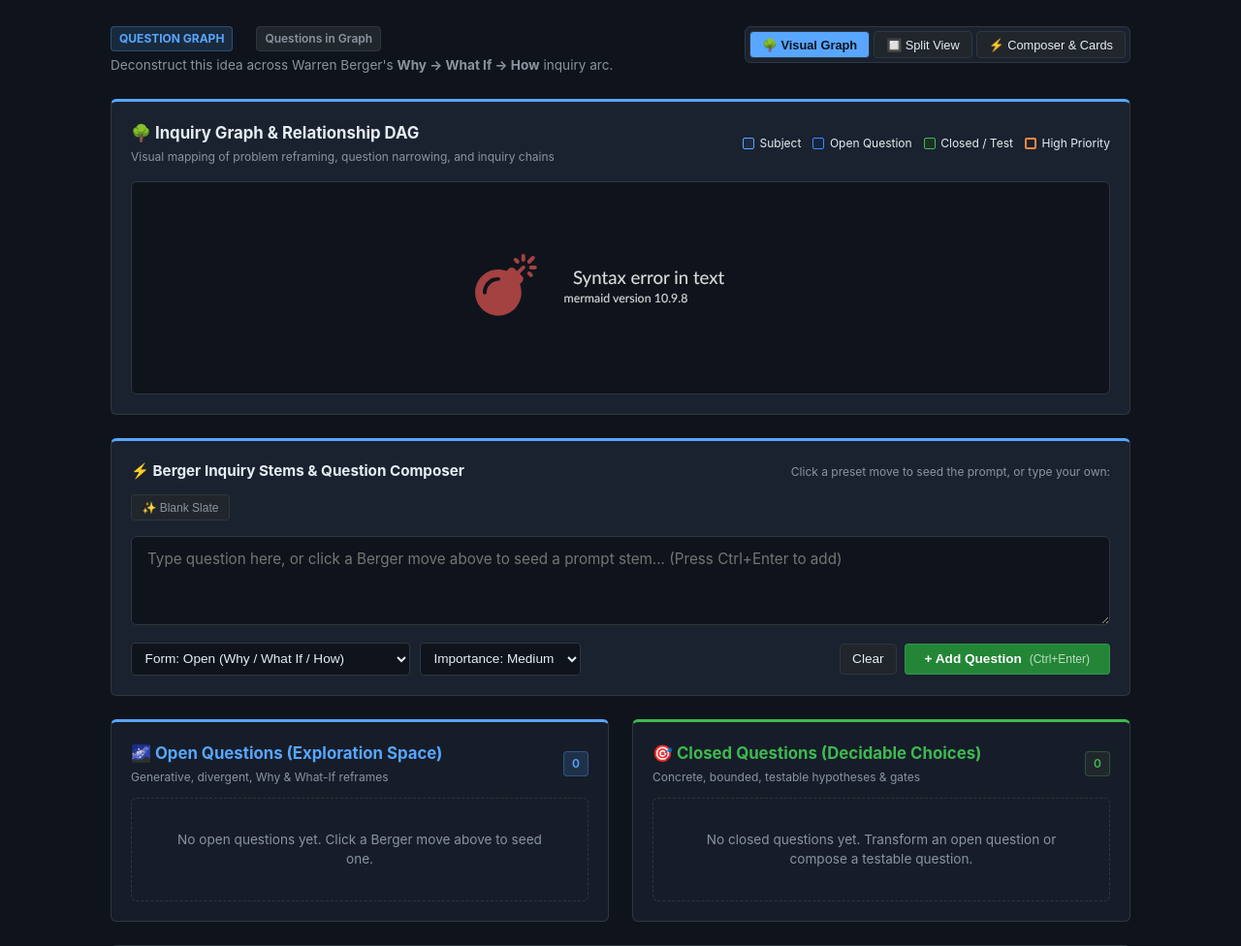
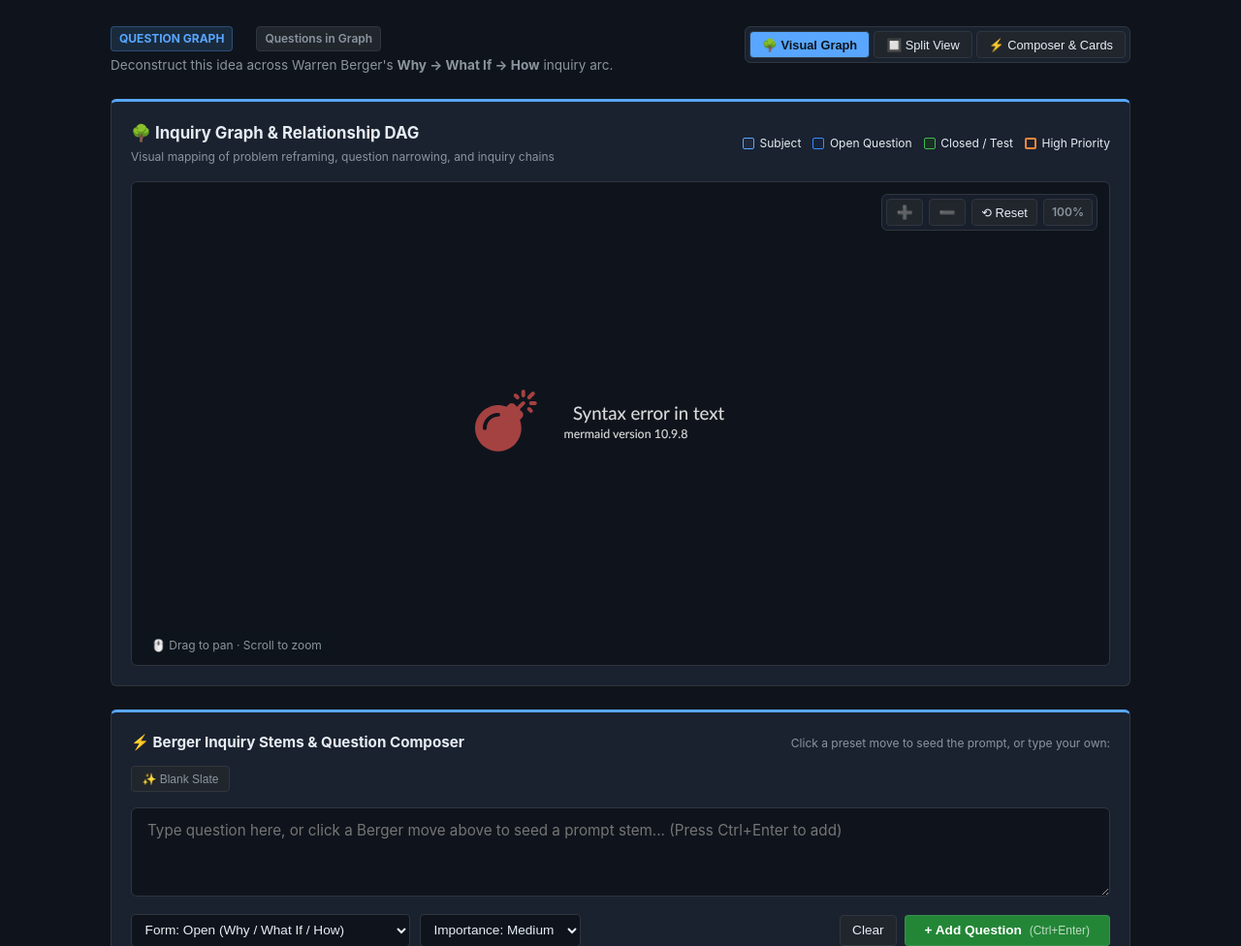
Before and after one commit to jrdstall/tinkerspace, a Python web app: template iw/web/templates/question_graph.html in a window 1280 px wide. Shown: the part 108-1084 px from the top of the page at 97% size. Run offline with Jinja, Linux system fonts and the light colour scheme; the template is opened without the code that fills it, so the values that code supplies are empty.

Commit message:
Fix blank slate move label and add interactive zoom and pan to Question Graph
- Fix Blank Slate questions appending '(why)' by setting move to 'custom' and omitting move suffix for custom questions
- Add interactive Zoom In, Zoom Out, Reset/Fit, and mouse drag-to-pan & wheel-to-zoom controls to Question Graph diagram
- Add test_qgraph_08 and update QGRAPH-08, QGRAPH-09 specs

```diff
--- a/iw/web/templates/question_graph.html
+++ b/iw/web/templates/question_graph.html
@@ -98,11 +98,28 @@
         </div>
     </div>
 
-    <!-- Mermaid Interactive Diagram Area -->
-    <div style="background: var(--bg-color); border: 1px solid var(--border-color); border-radius: 6px; padding: 1.5rem; overflow-x: auto; text-align: center; min-height: 220px; display: flex; justify-content: center; align-items: center;">
-        <pre class="mermaid" style="margin: 0; font-family: inherit;">
+    <!-- Mermaid Interactive Diagram Viewport with Pan & Zoom -->
+    <div id="diagram-viewport" style="position: relative; background: var(--bg-color); border: 1px solid var(--border-color); border-radius: 6px; height: 500px; overflow: hidden; display: flex; justify-content: center; align-items: center; cursor: grab; user-select: none;">
+
+        <!-- Zoom & Pan Controls Floating Toolbar -->
+        <div style="position: absolute; top: 12px; right: 12px; z-index: 10; display: flex; gap: 0.35rem; background: rgba(26, 34, 48, 0.85); backdrop-filter: blur(4px); border: 1px solid var(--border-color); border-radius: 6px; padding: 0.25rem;">
+            <button type="button" onclick="zoomDiagram(1.2)" class="btn" title="Zoom In" style="padding: 0.25rem 0.6rem; font-size: 0.85rem; font-weight: 700;">➕</button>
+            <button type="button" onclick="zoomDiagram(0.8)" class="btn" title="Zoom Out" style="padding: 0.25rem 0.6rem; font-size: 0.85rem; font-weight: 700;">➖</button>
+            <button type="button" onclick="resetDiagramZoom()" class="btn" title="Reset / Fit View" style="padding: 0.25rem 0.6rem; font-size: 0.8rem;">⟲ Reset</button>
+            <span id="zoom-level-badge" class="badge" style="font-size: 0.75rem; padding: 0.25rem 0.5rem; display: flex; align-items: center;">100%</span>
+        </div>
+
+        <!-- Navigation Guide Hint -->
+        <div style="position: absolute; bottom: 8px; left: 12px; z-index: 10; font-size: 0.75rem; color: var(--text-muted); pointer-events: none; background: rgba(15, 20, 28, 0.7); padding: 0.2rem 0.5rem; border-radius: 4px;">
+            🖱️ Drag to pan · Scroll to zoom
+        </div>
+
+        <!-- Diagram Transform Stage -->
+        <div id="diagram-stage" style="transform-origin: center center; will-change: transform; transition: transform 0.05s ease-out; padding: 2rem;">
+            <pre class="mermaid" style="margin: 0; font-family: inherit;">
 {{ mermaid_code|safe }}
-        </pre>
+            </pre>
+        </div>
     </div>
 </div>
 
@@ -286,6 +303,7 @@
 <script>
 const BERGER_STEMS = {{ berger_stems_json|safe }};
 
+// --- View Switcher ---
 function switchGraphMode(mode) {
     const btnGraph = document.getElementById('tab-btn-graph');
     const btnSplit = document.getElementById('tab-btn-split');
@@ -296,7 +314,6 @@ function switchGraphMode(mode) {
     const secCards = document.getElementById('section-cards');
     const secLinker = document.getElementById('section-edge-linker');
 
-    // Reset buttons
     document.querySelectorAll('.view-tab-btn').forEach(b => b.classList.remove('active'));
 
     if (mode === 'graph') {
@@ -320,10 +337,74 @@ function switchGraphMode(mode) {
     }
 }
 
+// --- Zoom & Pan Controller ---
+let scale = 1.0;
+let pointX = 0;
+let pointY = 0;
+let isPanning = false;
+let startX = 0;
+let startY = 0;
+
+function updateDiagramTransform() {
+    const stage = document.getElementById('diagram-stage');
+    const badge = document.getElementById('zoom-level-badge');
+    if (stage) {
+        stage.style.transform = `translate(${pointX}px, ${pointY}px) scale(${scale})`;
+    }
+    if (badge) {
+        badge.innerText = `${Math.round(scale * 100)}%`;
+    }
+}
+
+function zoomDiagram(factor) {
+    const newScale = Math.min(Math.max(0.3, scale * factor), 4.0);
+    scale = Number(newScale.toFixed(2));
+    updateDiagramTransform();
+}
+
+function resetDiagramZoom() {
+    scale = 1.0;
+    pointX = 0;
+    pointY = 0;
+    updateDiagramTransform();
+}
+
+const viewport = document.getElementById('diagram-viewport');
+if (viewport) {
+    viewport.addEventListener('mousedown', function(e) {
+        if (e.target.closest('button')) return;
+        isPanning = true;
+        startX = e.clientX - pointX;
+        startY = e.clientY - pointY;
+        viewport.style.cursor = 'grabbing';
+    });
+
+    window.addEventListener('mousemove', function(e) {
+        if (!isPanning) return;
+        e.preventDefault();
+        pointX = e.clientX - startX;
+        pointY = e.clientY - startY;
+        updateDiagramTransform();
+    });
+
+    window.addEventListener('mouseup', function() {
+        if (isPanning) {
+            isPanning = false;
+            viewport.style.cursor = 'grab';
+        }
+    });
+
+    viewport.addEventListener('wheel', function(e) {
+        e.preventDefault();
+        const factor = e.deltaY < 0 ? 1.15 : 0.85;
+        zoomDiagram(factor);
+    }, { passive: false });
+}
+
+// --- Question Creation ---
 function applyBergerMove(moveKey) {
-    // If in graph-only mode, switch to split or composer so textarea is visible
     const secComposer = document.getElementById('section-composer');
-    if (secComposer.style.display === 'none') {
+    if (secComposer && secComposer.style.display === 'none') {
         switchGraphMode('split');
     }
 
@@ -331,12 +412,10 @@ function applyBergerMove(moveKey) {
     const moveInput = document.getElementById('selected-move-input');
     const formSelect = document.getElementById('question-form-select');
 
-    // Update active button highlight
     document.querySelectorAll('.move-chip-btn').forEach(btn => btn.classList.remove('active'));
     const activeBtn = document.getElementById('move-btn-' + moveKey);
     if (activeBtn) activeBtn.classList.add('active');
 
-    // Update move and text
     if (moveInput) moveInput.value = moveKey;
     if (textarea && BERGER_STEMS[moveKey]) {
         textarea.value = BERGER_STEMS[moveKey];
@@ -344,7 +423,6 @@ function applyBergerMove(moveKey) {
         textarea.setSelectionRange(textarea.value.length, textarea.value.length);
     }
 
-    // Auto set open vs closed
     if (formSelect) {
         if (moveKey === 'dissenter' || moveKey === 'open_closed') {
             formSelect.value = 'closed';
@@ -356,10 +434,12 @@ function applyBergerMove(moveKey) {
 
 function clearQuestionText() {
     const secComposer = document.getElementById('section-composer');
-    if (secComposer.style.display === 'none') {
+    if (secComposer && secComposer.style.display === 'none') {
         switchGraphMode('split');
     }
     const textarea = document.getElementById('question-text');
+    const moveInput = document.getElementById('selected-move-input');
+    if (moveInput) moveInput.value = 'custom';
     document.querySelectorAll('.move-chip-btn').forEach(btn => btn.classList.remove('active'));
     if (textarea) {
         textarea.value = '';
```
Also changed, not shown: docs/design/specs/QGRAPH.md (+2 -0 lines), iw/domain/questionstorm/graph.py (+15 -2 lines), tests/behaviour/test_question_graph_web.py (+24 -0 lines).
